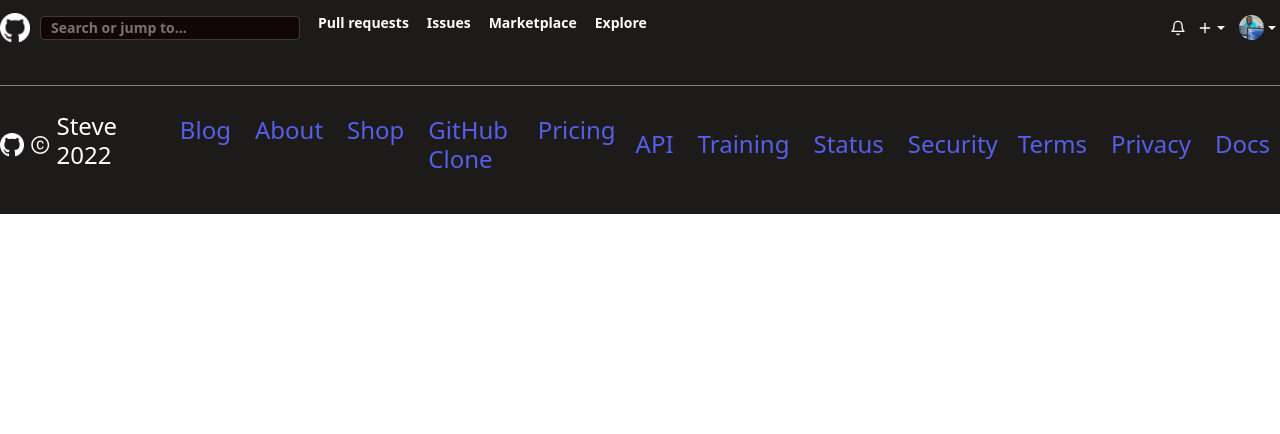
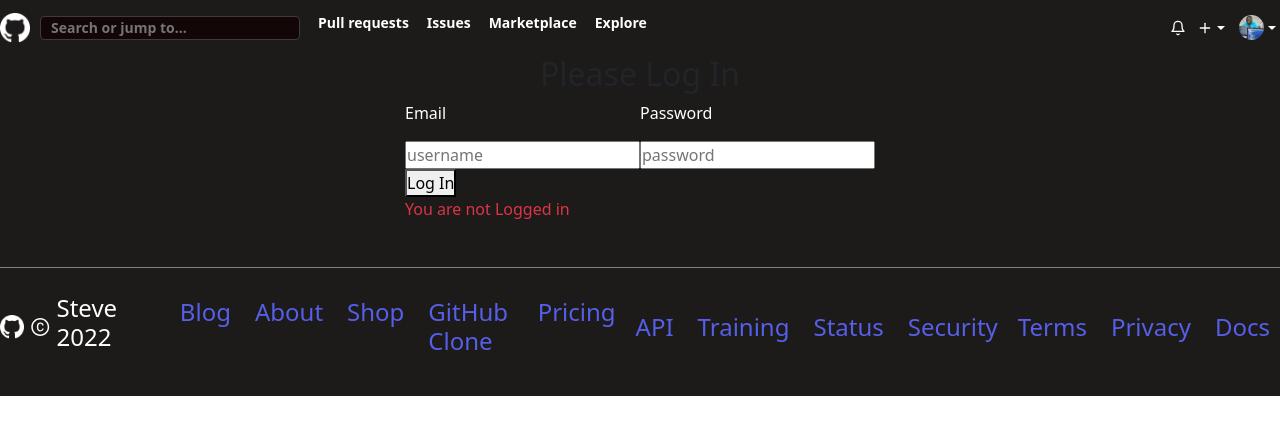
Before and after one commit to Sephens/GitHubClone, a React (Create React App) app in the folder gfrontend/: page /login in a window 1280 px wide. Shown: the top 434 px of the page. Built offline with nearby package versions, Linux system fonts and the light colour scheme.

Commit message:
signup and login almost

```diff
--- a/gfrontend/src/App.js
+++ b/gfrontend/src/App.js
@@ -5,6 +5,7 @@
 import { BrowserRouter, Routes, Route } from "react-router-dom";
 import Footer from "./components/Footer";
 import SignUp from "../src/Pages/SignUp";
+import Login from "../src/Pages/Login"
 
 function App() {
   return (
@@ -12,6 +13,7 @@
       <div className="App">
         <Navbar />
         <Routes>
+        <Route path="/login" element={<Login/>} />
           <Route path="/signup" element={<SignUp />} />
           <Route path="/" element={<Main />} />
           <Route path="/Profile" element={<Profile />} />
--- a/gfrontend/src/Pages/Login.jsx
+++ b/gfrontend/src/Pages/Login.jsx
@@ -1,56 +1,68 @@
+import axios from "axios"
 import '../styles/Login.scss'
-import  PropTypes from 'prop-types';
 import React, {useState} from 'react'
 
-async function loginUser(credentials){
-  return fetch('http://localhost:8080/login', {
-    method: 'POST' ,
-    headers: {
-      'ContentType': 'application/json'
-    },
-    body: JSON.stringify(credentials)
-  })
-  .then(data => data.json)
-}
+// async function loginUser(credentials){
+//   return fetch('http://localhost:8080/login', {
+//     method: 'POST' ,
+//     headers: {
+//       'ContentType': 'application/json'
+//     },
+//     body: JSON.stringify(credentials)
+//   })
+//   .then(data => data.json)
+// }
 
 
-function Login({setToken}) {
-  const [firstname, setFirstname] = useState();
-  const [secname, setSecname] = useState();
+function Login() {
+
   const [email, setEmail] = useState();
   const [password, setPassword] = useState();
-  const [signup, setSignup] = useState(false);
+  const [login, setLogin] = useState(false);
 
-  const handleSubmit =async e => {
-    e.preventDefault();
-    const token = await loginUser({
-      firstname,
-      secname,
+
+const handleSubmit = (e) => {
+  e.preventDefault();
+  const configuration = {
+    method: "post",
+    url: "http://localhost:8080/login",
+    data: {
       email,
-      password
-    });
-    setToken(token);
-  }
+      password,
+    },
+  };
+  axios(configuration)
+  .then((result)=>{
+    setLogin(true);
+  })
+  .catch((er) => {
+    er = new Error();
+  })
+
+}
   return (
     <div className='login-wrapper'>
     <h2>Please Log In</h2>
-      <form onSubmit={handleSubmit}>
+      <form onSubmit={(e)=>handleSubmit(e)}>
         <label>
-          <p>Username</p>
-          <input type="text" placeholder="username" onChange={e => setUserName(e.target.value)}/>
+          <p>Email</p>
+          <input type="text" value={email} placeholder="username" onChange={e => setEmail(e.target.value)}/>
         </label>
         <label>
           <p>Password</p>
-          <input type="password" placeholder="password" onChange={e => setPassword(e.target.value)}/>
+          <input type="password" value={password} placeholder="password" onChange={e => setPassword(e.target.value)}/>
         </label>
         <div>
-          <button type='submit'>Log In</button>
+          <button type='submit' onClick={(e)=>handleSubmit(e)}>Log In</button>
         </div>
+        {login ? (
+          <p className="text-success">Login Successful</p>
+
+        ) : (
+          <p className="text-danger">You are not Logged in</p>
+        )}
       </form>
     </div>
   )
 }
-Login.propTypes = {
-  setToken: PropTypes.func.isRequired
-}
 export default Login;
--- a/gfrontend/src/Pages/SignUp.jsx
+++ b/gfrontend/src/Pages/SignUp.jsx
@@ -1,54 +1,78 @@
 import axios from "axios";
 // tell boostrap that you want to use the form and button
 import { Form, Button } from "react-bootstrap";
-import React, {useState} from 'react'
+import React, { useState } from "react";
 
 function SignUp() {
-
-
-  const [firstname, setFirstname] = useState("");
-  const [secname, setSecname] = useState("");
+  const [first_name, setFirstname] = useState("");
+  const [last_name, setSecname] = useState("");
   const [email, setEmail] = useState("");
   const [password, setPassword] = useState("");
   const [signup, setSignup] = useState(false);
 
 
-  const handleSubmit = (e) =>{
+
+  // set configurations for connecting the front end and the backend through axios
+
+
+  const handleSubmit = (e) => {
     //prevent the form from refreshing the whole page
     e.preventDefault();
+    const configurations = {
+      method: "post",
+      url: "http://localhost:8080/register",
+      data: {
+        first_name,
+        last_name,
+        email,
+        password
+      },
+    };
 
-  }
+   // make the API call
+  axios(configurations)
+    .then((result) => {
+      setSignup(true);
+    })
+    .catch((error) => {
+      error = new error();
+    });
+
+  };
+
+
+
+
+
+
+
 
   return (
     <div>
       <h2>Sign Up</h2>
-      <Form onSubmit={(e)=>handleSubmit(e)}>
+      <Form onSubmit={(e) => handleSubmit(e)}>
         {/* first name */}
         <Form.Group controlId="formBasicFirstName">
           <Form.Label>First Name</Form.Label>
           <Form.Control
             type="text"
-          name = "fname"
+            name="fname"
             placeholder="John"
-          value={firstname}
-          onChange={(e)=>
-          setFirstname(e.target.value)
-          }
+            value={first_name}
+            onChange={(e) => setFirstname(e.target.value)}
           ></Form.Control>
         </Form.Group>
-
 
         {/* second name */}
         <Form.Group>
           <Form.Label>Last Name</Form.Label>
           <Form.Control
             type="text"
-           name = "secname"
-           value={secname}
-           onChange={(e)=>
-            setSecname(e.target.value)
-           }
-           placeholder="Doe"></Form.Control>
+            name="secname"
+            value={last_name}
+            onChange={(e) => setSecname(e.target.value)}
+            placeholder="Doe"
+          ></Form.Control>
         </Form.Group>
 
         {/* email */}
@@ -56,12 +80,10 @@
           <Form.Label>Email address</Form.Label>
           <Form.Control
             type="email"
-          name = "email"
-          value = {email}
+            name="email"
+            value={email}
             placeholder="doe@gmail.com"
-          onChange={(e)=>
-          setEmail(e.target.value)
-          }
+            onChange={(e) => setEmail(e.target.value)}
           />
         </Form.Group>
 
@@ -70,18 +92,27 @@
           <Form.Label>Password</Form.Label>
           <Form.Control
             type="password"
-          name = "password"
+            name="password"
             value={password}
-          onChange={(e)=>
-          setPassword(e.target.value)
-          }
-          placeholder="password" />
+            onChange={(e) => setPassword(e.target.value)}
+            placeholder="password"
+          />
         </Form.Group>
 
         {/* submit button */}
-        <Button variant="primary" type="submit" onClick={(e)=>handleSubmit(e)}>
+        <Button
+          variant="primary"
+          type="submit"
+          onClick={(e) => handleSubmit(e)}
+        >
           Sign Up
         </Button>
+
+        {signup ? (
+          <p className="text-success">Registration Successful</p>
+        ) : (
+          <p className="text-danger">You are not Registered</p>
+        )}
       </Form>
     </div>
   );
--- a/gfrontend/src/index.css
+++ b/gfrontend/src/index.css
@@ -11,3 +11,7 @@
   font-family: source-code-pro, Menlo, Monaco, Consolas, 'Courier New',
     monospace;
 }
+
+p{
+  color: white;
+}
```
Lines whose indentation alone changed are shown as unchanged.
